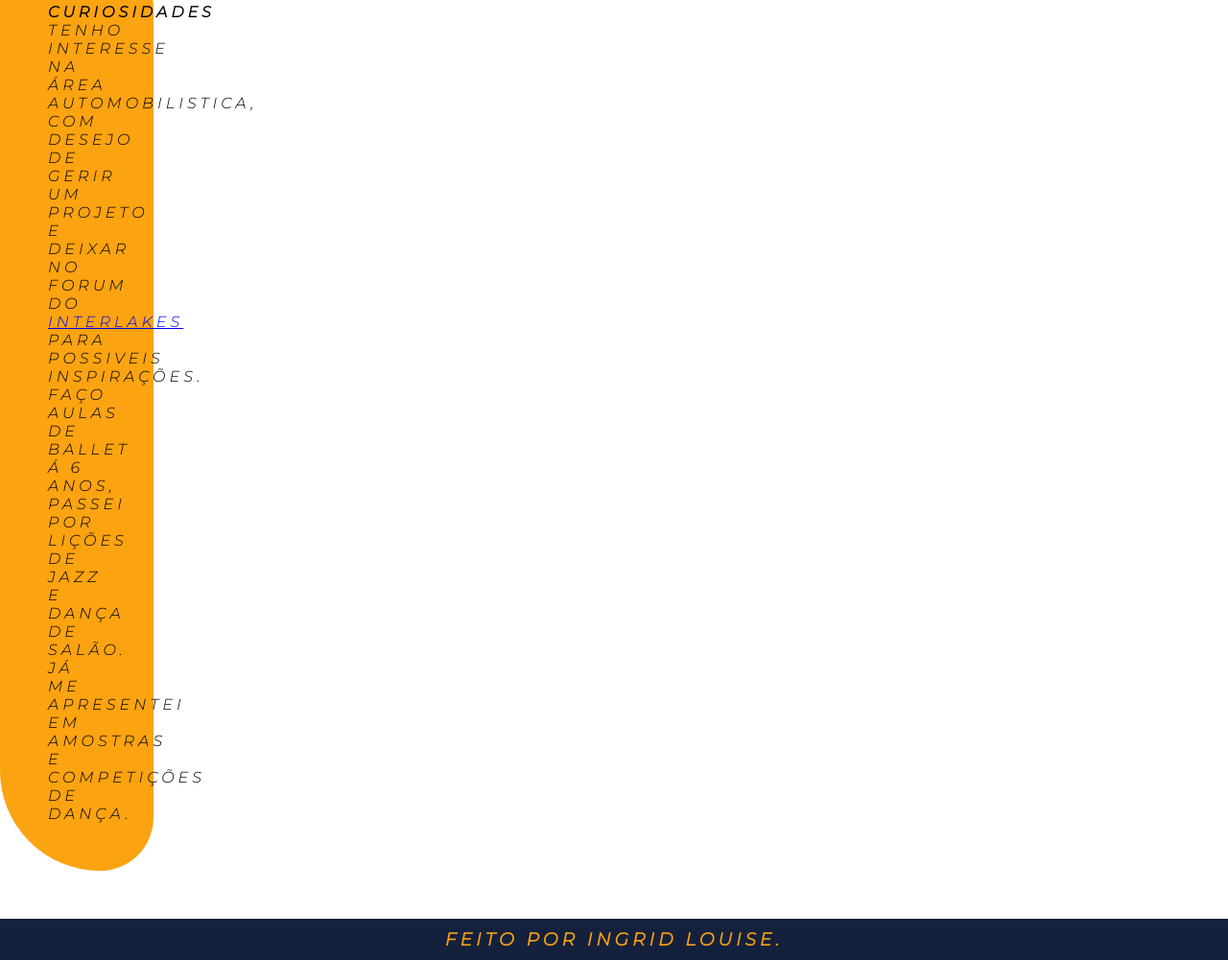
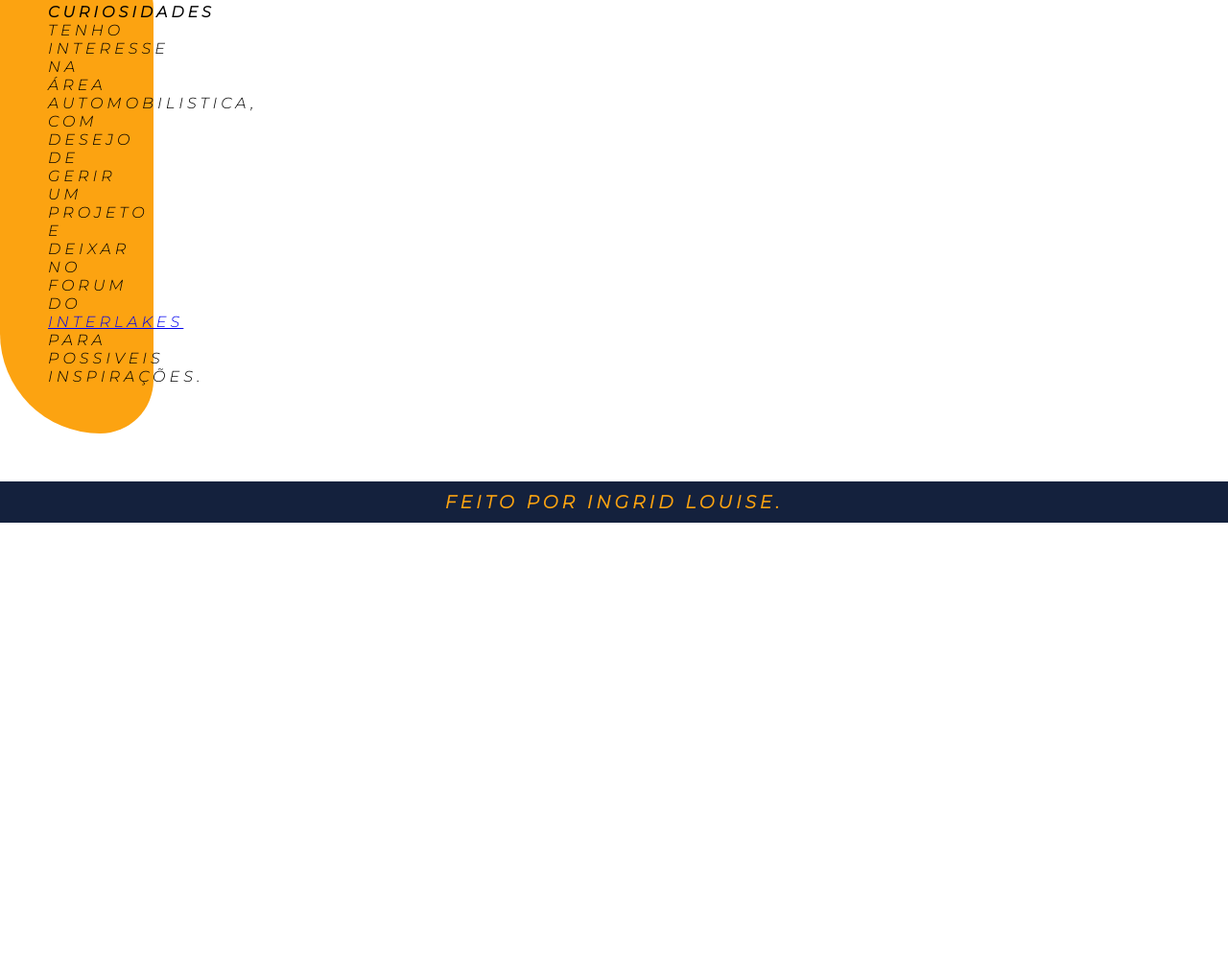
Before and after one commit to ingridl-alves/ingridl-alves.github.io, a plain HTML site: page index.html in a window 1280 px wide. Shown: the part 2005-3006 px from the top of the page at 96% size. After the commit the page ends 2550 px from the top, so only its background shows below. Drawn offline with Linux system fonts and the light colour scheme.

Commit message:
sincronizando

```diff
--- a/index.html
+++ b/index.html
@@ -76,9 +76,6 @@
             <h4 id="funfact">Curiosidades</h4>
             <p>Tenho interesse na área automobilistica, com desejo de gerir um projeto e deixar no forum do <a
                     href="https://flatout.com.br/?cache" target="_blanck">Interlakes</a> para possiveis inspirações.</p>
-                    <p>Faço aulas de ballet á 6 anos, passei por lições de jazz e dança de salão. Já me apresentei em amostras
-                        e competições de dança.
-                    </p>
         </article>
     </section>
     <footer>
```
